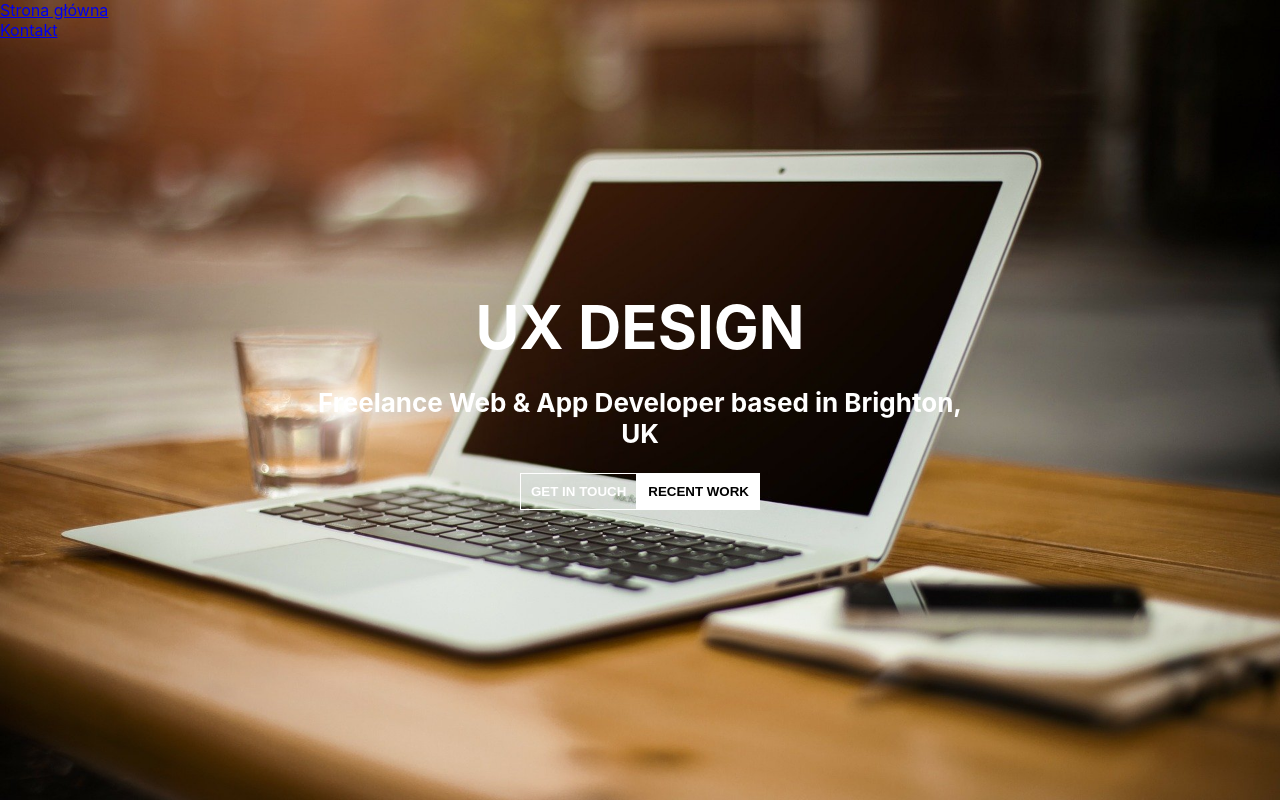
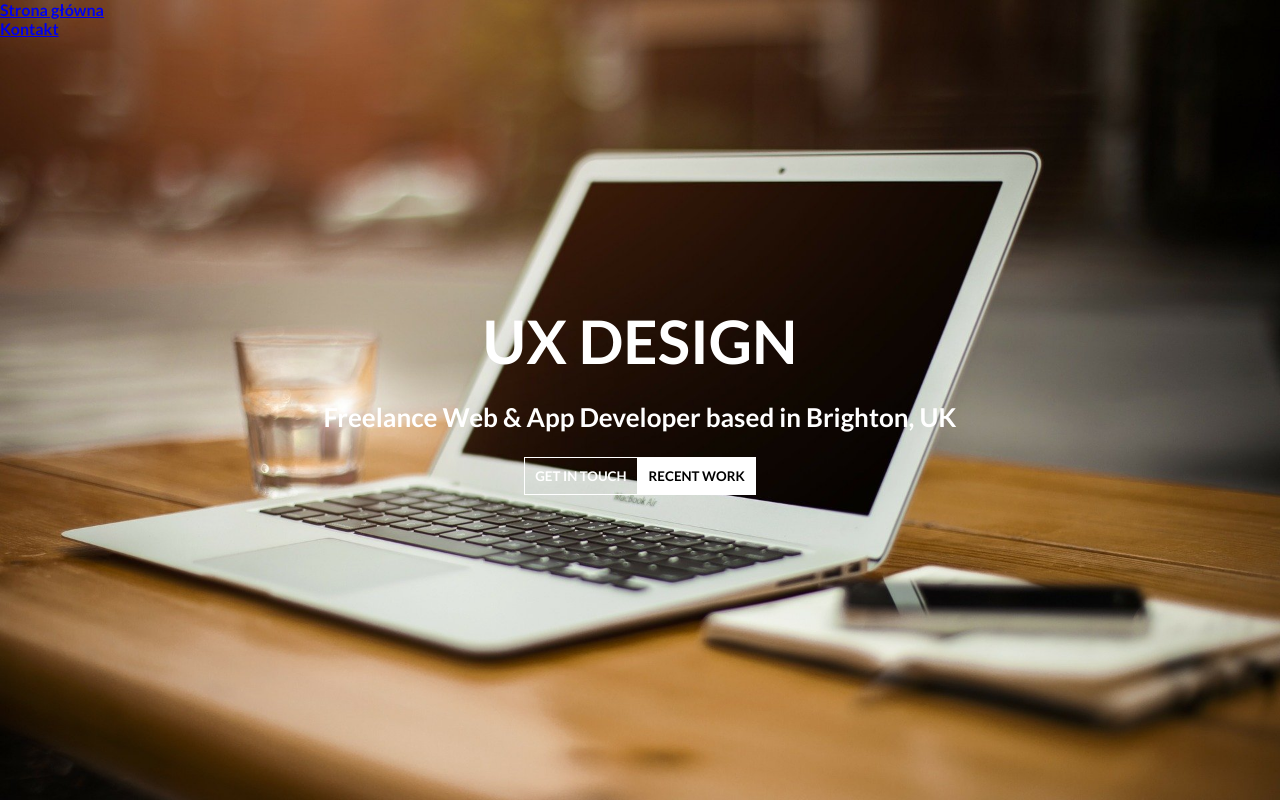
Before and after one commit to Wladyslav/ourapp, a React (Create React App) app: page / in a window 1280 px wide. Built offline with nearby package versions, Linux system fonts and the light colour scheme.

Commit message:
font family , link google font

```diff
--- a/public/index.html
+++ b/public/index.html
@@ -10,6 +10,7 @@
       content="Web site created using create-react-app"
     />
     <link rel="apple-touch-icon" href="%PUBLIC_URL%/logo192.png" />
+    <link href="https://fonts.googleapis.com/css2?family=Lato:wght@700&family=Open+Sans+Condensed:wght@300&display=swap" rel="stylesheet">
     <!--
       manifest.json provides metadata used when your web app is installed on a
       user's mobile device or desktop. See https://developers.google.com/web/fundamentals/web-app-manifest/
--- a/src/App.css
+++ b/src/App.css
@@ -2,4 +2,6 @@
   margin: 0;
   padding: 0;
   box-sizing: border-box;
+  font-family: 'Lato', sans-serif;
+
 }
```
